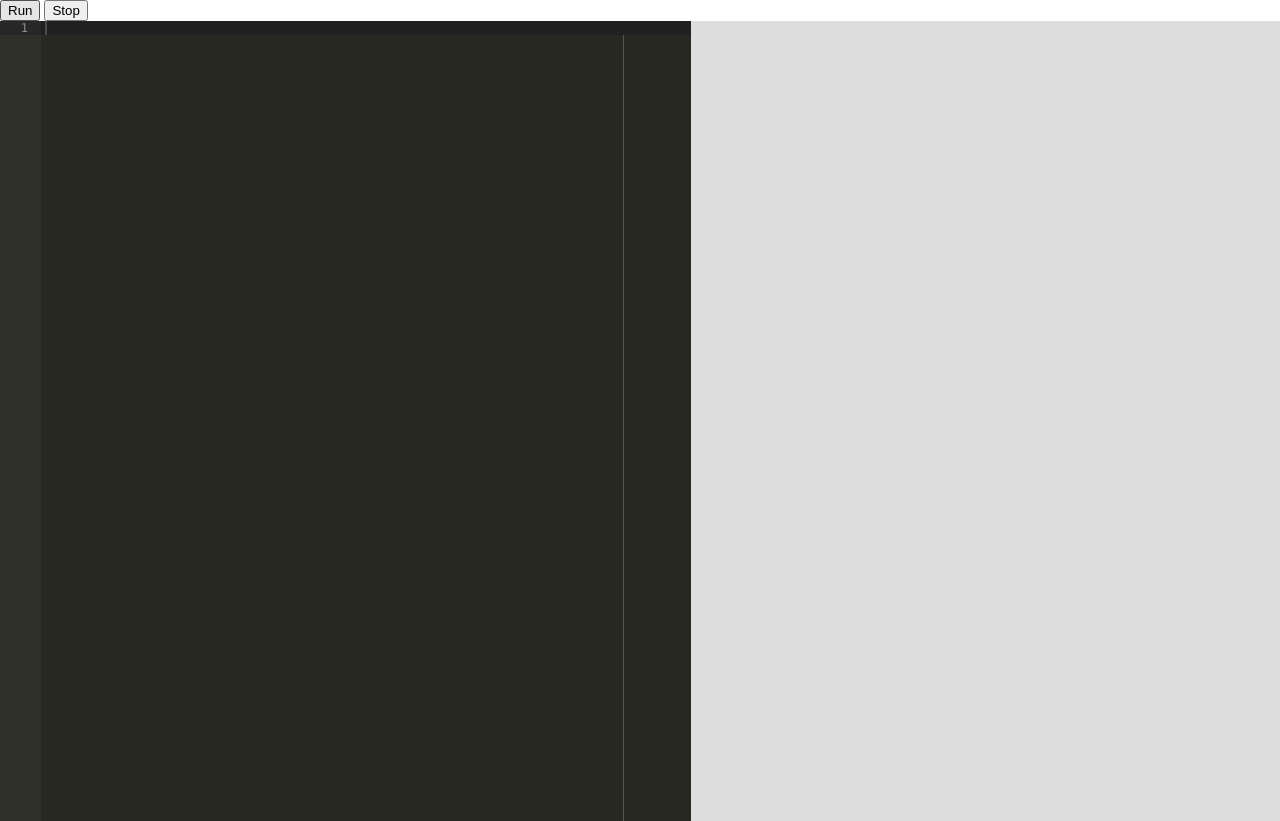
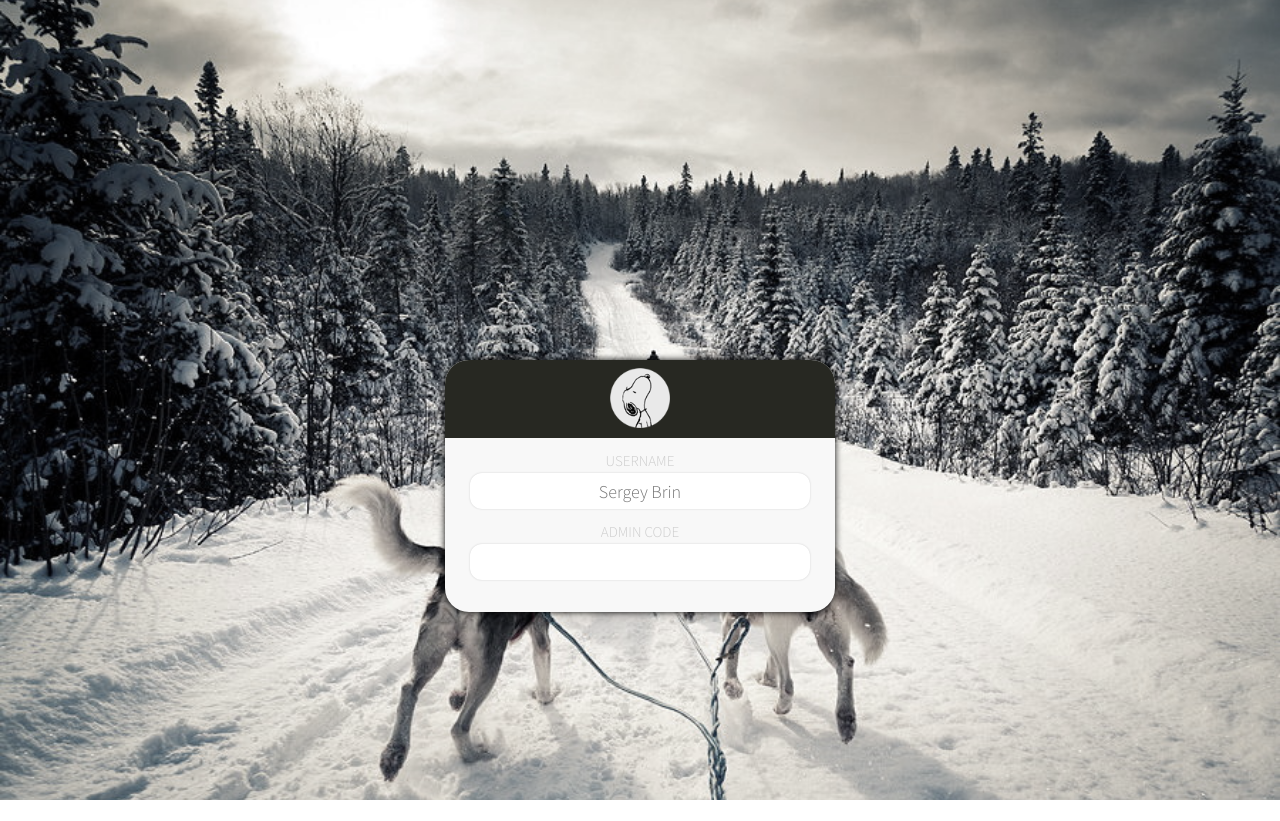
Before and after one commit to joshdickson/CodeSnoop, a website: page client/index.html in a window 1280 px wide. After the commit the page ends 800 px from the top, so only its background shows below. Drawn offline with Linux system fonts and the light colour scheme; no server answers.

Commit message:
Added Modal For Login
Added a modal dialogue to grab the user name and admin code if there is
one

```diff
--- a/client/css/code.css
+++ b/client/css/code.css
@@ -1,5 +1,82 @@
+
+
+/************** Login Pieces ****************/
+div#wrapper {
+	/*position: relative;*/
+}
+
+div#login-wrapper {
+	position: absolute;
+	background-color: white;
+	z-index: 5;
+	top: 0;
+	bottom: 0;
+	right: 0;
+	left: 0;
+	background: url(../img/sleddogs.jpg) no-repeat center center fixed;
+  	background-size: cover;
+}
+
+div#login {
+	width: 390px;
+	background-color: #f8f8f8;
+	margin: 0 auto;
+	margin-top: 360px;
+	border-radius: 24px;
+	text-align: center;
+	font-family: 'Source Sans Pro', sans-serif;
+	box-shadow: 0 0 7px black;
+	padding-bottom: 32px;
+
+}
+
+div#logo {
+	background-color: #272822;
+	border-radius: 24px 24px 0 0;
+}
+
+img#logo-image {
+	width: 60px;
+	padding: 8px 0;
+	/*padding-left: 150px;*/
+}
+
+.login-text {
+	font-size: 15px;
+	color: #ccc;
+	text-transform: uppercase;
+	padding: 15px 0 5px 0;
+}
+
+div#codesnoop-wrapper {
+	z-index: 1;
+}
+
+img#sleddogs {
+	width: 100%;
+	height: 100%;
+	overflow: hidden;
+	opacity: 0.75;
+
+}
+
+input {
+	background-color: white;
+	box-shadow: 0 0 2px #ccc;
+	width: 340px;
+	border-radius: 12px;
+	font-size: 18px;
+	height: 36px;
+	text-align: center;
+}
+
+
+
+
+
+
 #editor {
-    /*position: absolute;*/
+    /*position: relative;*/
     /*top: 0;*/
     /*right: 0;*/
     /*bottom: 0;*/
@@ -18,6 +95,7 @@
 #console {
 	width: 46%;
 	height: 800px;
+	position: relative;
 	background-color: #ddd;
 	float: right;
 	font-family: 'Cousine', sans-serif;
--- a/client/index.html
+++ b/client/index.html
@@ -7,24 +7,52 @@
 
 	<!-- fonts -->
 	<link href='http://fonts.googleapis.com/css?family=Cousine' rel='stylesheet' type='text/css'>
+	<link href='http://fonts.googleapis.com/css?family=Source+Sans+Pro:300' rel='stylesheet' type='text/css'>
 
-	</style>
 </head>
 
 <body>
 
+<div id='wrapper'></div>
+
+	<div id='login-wrapper'>
+
+		<div id="login">
+
+		<div id="logo">
+			<img id="logo-image" src="/img/logo.png" />
+		</div>
+
+			<p class='login-text'>Username</p>
+			<input type='text' placeholder='Sergey Brin' id='username' />
+			<p class='login-text'>Admin Code</p>
+			<input type='password' id='adminCode' />
+
+		</div> <!-- end login -->
 
 
-	<div id="commands">
+
+
+	</div> <!-- end login-wrapper -->
+
+
+
+	<div id='codesnoop-wrapper'>
+
+		<!-- <div id="commands">
 			<button id="start-button">Run</button>
 			<button id="stop-button">Stop</button>
-	</div>
+		</div> -->
 
 		<div id="ace-wrapper">
 			<div id="editor"></div>
 		</div>
 
 		<div id='console'></div>
+
+	</div> <!-- end codesnoop-wrapper -->
+
+<div> <!-- end wrapper -->
 
 	<!-- underscore templates -->
 	<script type='text/template' id='log-line'>
@@ -92,6 +120,39 @@
 
 	</script>
 
+	<script>
+
+		var userName;
+		var isAdministrator;
+
+		// do the listener to grab the user's name
+		$(document).ready(function() {
+
+			$('#login').keypress(function (e) {
+			  	if (e.which == 13) {
+			    	userName = $('input#username').val();
+			    	adminCode = $('input#adminCode').val();
+
+			    	if(adminCode === 'kodiak') {
+			    		isAdministrator = true;
+			    	} else {
+			    		isAdministrator = false;
+			    	}
+
+			    	console.log(userName + " " + adminCode);
+
+			    	$('#login-wrapper').remove();
+
+			    	return false;
+			  	}
+			});
+
+
+		});
+
+
+	</script>
+
 
 </body>
 
```
Also changed, not shown: client/img/logo.png (added), client/img/sleddogs.jpg (added). Lines whose indentation alone changed are shown as unchanged.
